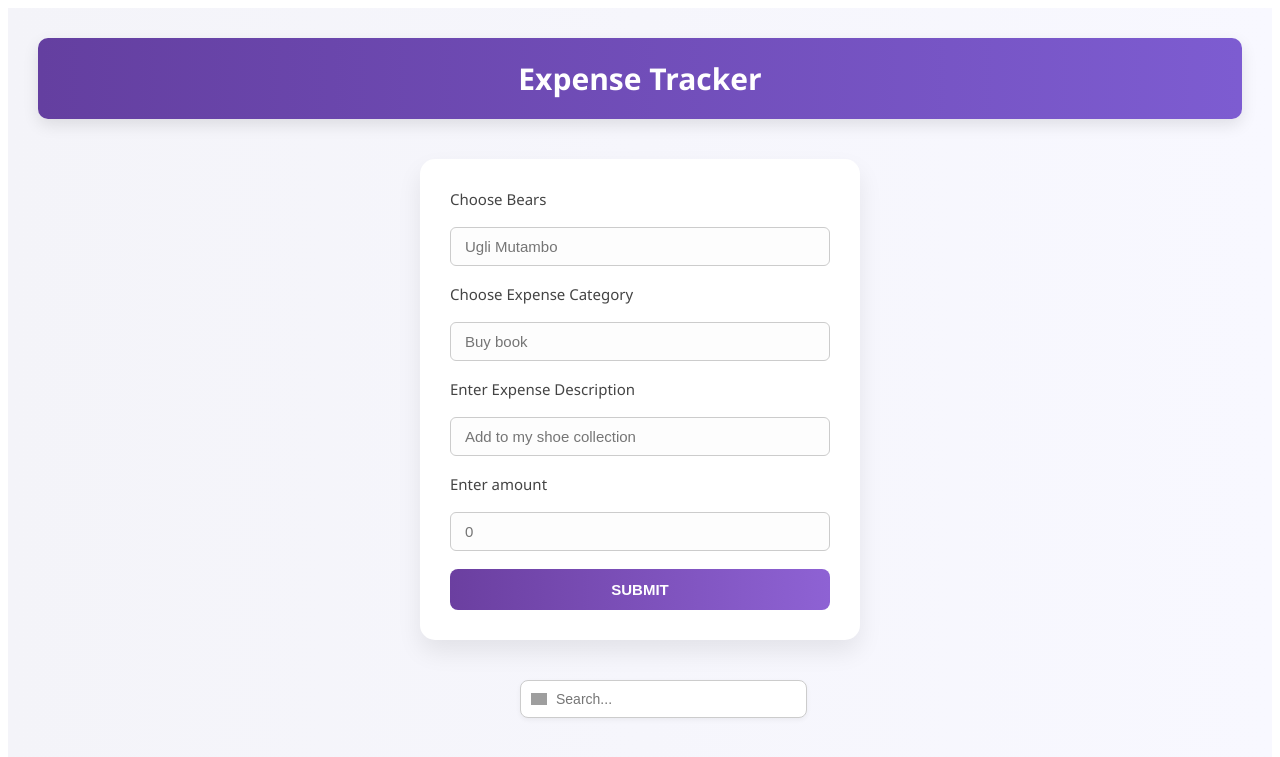
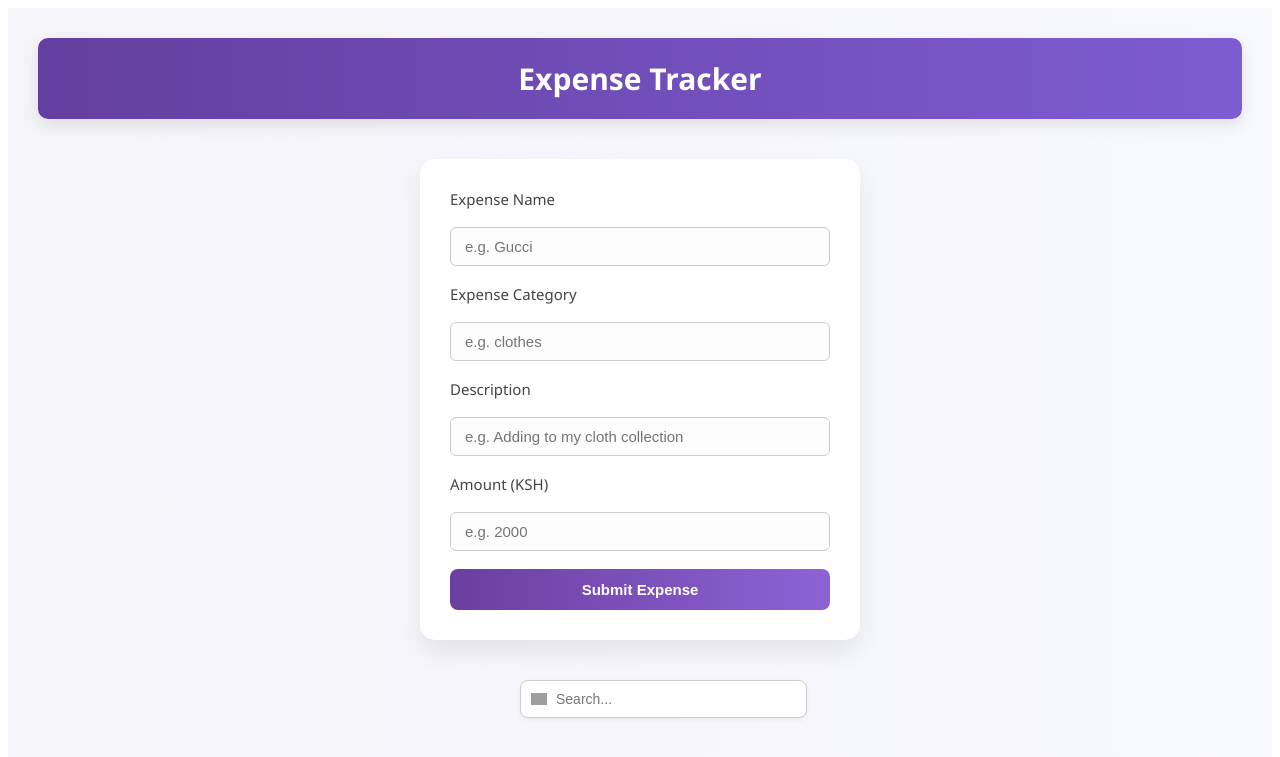
Before and after one commit to Ianmwendwa11/expense-tracker, a React (Vite) app in the folder expense-tracker-1/: page / in a window 1280 px wide. Shown: the top 757 px of the page. Built offline with nearby package versions, Linux system fonts and the light colour scheme; grey boxes are pictures that could not be loaded.

Commit message:
error correction

```diff
--- a/expense-tracker-1/src/App.jsx
+++ b/expense-tracker-1/src/App.jsx
@@ -11,9 +11,10 @@ function App() {
     { name: 'Bank Repayment', category: 'Bills', description: 'Power tokens', amount: 100 },
   ])
 
-  const handleDelete = (indexToDelete) => {
-    setExpenses(expenses.filter((_, index) => index !== indexToDelete))
-  }
+  const handleDelete = (id) => {
+    setExpenses(expenses.filter((expense) => expense.id !== id));
+  };
+
 
   return (
     <div className="App">
--- a/expense-tracker-1/src/components/ExpenseForm.jsx
+++ b/expense-tracker-1/src/components/ExpenseForm.jsx
@@ -6,62 +6,77 @@ function ExpenseForm({ setExpenses, expenses }) {
     category: '',
     description: '',
     amount: ''
-  })
+  });
 
   const handleInputChange = (e) => {
-    const { name, value } = e.target
-    setNewExpense({ ...newExpense, [name]: value })
+    const { name, value } = e.target;
+    setNewExpense({ ...newExpense, [name]: value });
+  };
+
+ const handleSubmit = (e) => {
+  e.preventDefault();
+  if (newExpense.name && newExpense.category && newExpense.description && newExpense.amount) {
+    const expenseWithId = {
+      ...newExpense,
+      id: Date.now(),
+      amount: parseFloat(newExpense.amount)
+    };
+    setExpenses([...expenses, expenseWithId]);
+    setNewExpense({ name: '', category: '', description: '', amount: '' });
+  } else {
+    alert('Please fill out all of the fields.');
   }
-
-  const handleSubmit = (e) => {
-    e.preventDefault()
-    if (newExpense.name && newExpense.category && newExpense.description && newExpense.amount) {
-      setExpenses([...expenses, { ...newExpense, amount: parseFloat(newExpense.amount) }])
-      setNewExpense({ name: '', category: '', description: '', amount: '' })
-    } else {
-      alert('Please fill out all fields.')
-    }
-  }
+};
 
   return (
     <div className="form-container">
       <form onSubmit={handleSubmit}>
-        <label>Choose Bears</label>
+        <label htmlFor="name">Expense Name</label>
         <input
           type="text"
           name="name"
+          id="name"
           value={newExpense.name}
           onChange={handleInputChange}
-          placeholder="Ugli Mutambo"
+          placeholder="e.g. Gucci"
         />
-        <label>Choose Expense Category</label>
+
+        <label htmlFor="category">Expense Category</label>
         <input
           type="text"
           name="category"
+          id="category"
           value={newExpense.category}
           onChange={handleInputChange}
-          placeholder="Buy book"
+          placeholder="e.g. clothes"
         />
-        <label>Enter Expense Description</label>
+
+        <label htmlFor="description">Description</label>
         <input
           type="text"
           name="description"
+          id="description"
           value={newExpense.description}
           onChange={handleInputChange}
-          placeholder="Add to my shoe collection"
+          placeholder="e.g. Adding to my cloth collection"
         />
-        <label>Enter amount</label>
+
+        <label htmlFor="amount">Amount (KSH)</label>
         <input
           type="number"
           name="amount"
+          id="amount"
           value={newExpense.amount}
           onChange={handleInputChange}
-          placeholder="0"
+          placeholder="e.g. 2000"
+          min="0"
+          step="0.01"
         />
-        <button type="submit">SUBMIT</button>
+
+        <button type="submit">Submit Expense</button>
       </form>
     </div>
-  )
+  );
 }
 
-export default ExpenseForm
+export default ExpenseForm;
--- a/expense-tracker-1/src/components/ExpenseTable.jsx
+++ b/expense-tracker-1/src/components/ExpenseTable.jsx
@@ -31,10 +31,13 @@ function ExpenseTable({ filteredExpenses = [], handleDelete }) {
     ))
   ) : (
     <tr>
-              <td colSpan="4">No expenses found.</td>
+      <td colSpan="4" style={{ textAlign: "center", padding: "10px" }}>
+        No expenses found.
+      </td>
     </tr>
   )}
 </tbody>
+
       </table>
     </div>
   )
```
Lines whose indentation alone changed are shown as unchanged.
